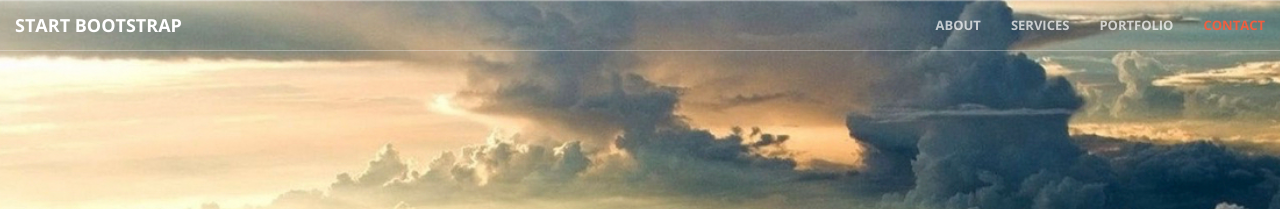
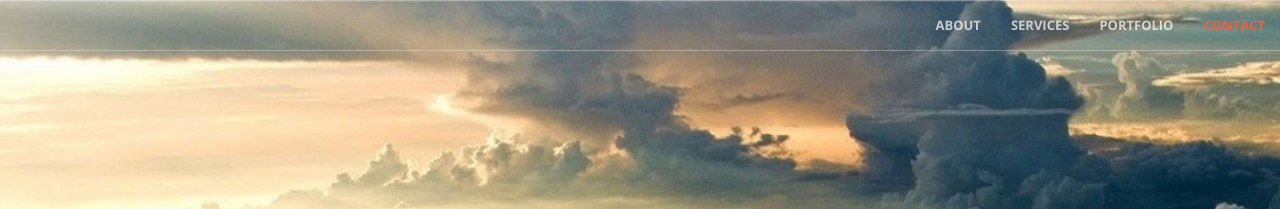
Before and after one commit to stichting-solaris/stichting-solaris.github.io, a Jekyll site: the page built from index.html, in a window 1280 px wide. Shown: the top 209 px of the page. Built offline with Jekyll 4.4.1, drawn with Linux system fonts in a browser that asks for light colours.

Commit message:
Update nav.html

```diff
--- a/_includes/nav.html
+++ b/_includes/nav.html
@@ -8,7 +8,7 @@
                 <span class="icon-bar"></span>
                 <span class="icon-bar"></span>
             </button>
-            <a class="navbar-brand page-scroll" href="#page-top">Start Bootstrap</a>
+            <!-- <a class="navbar-brand page-scroll" href="#page-top">Start Bootstrap</a> -->
         </div>
 
         <!-- Collect the nav links, forms, and other content for toggling -->
```
